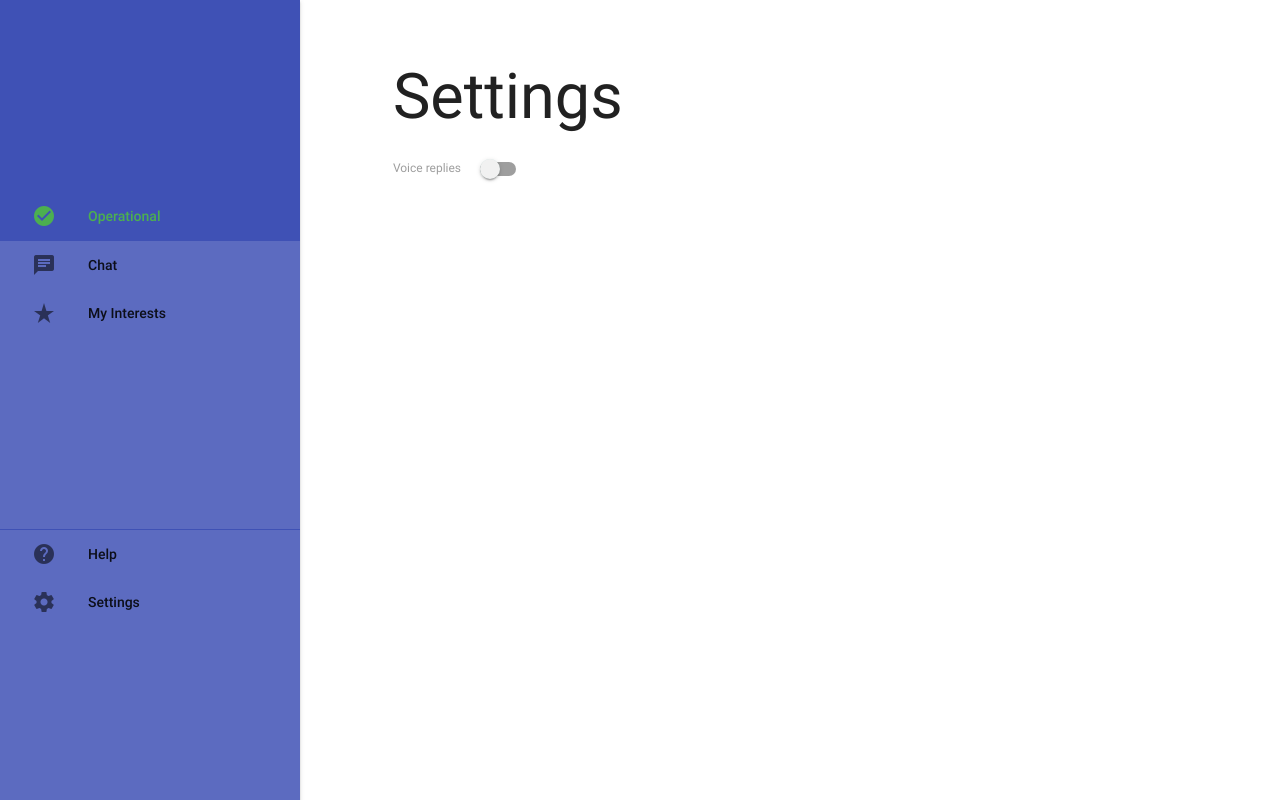
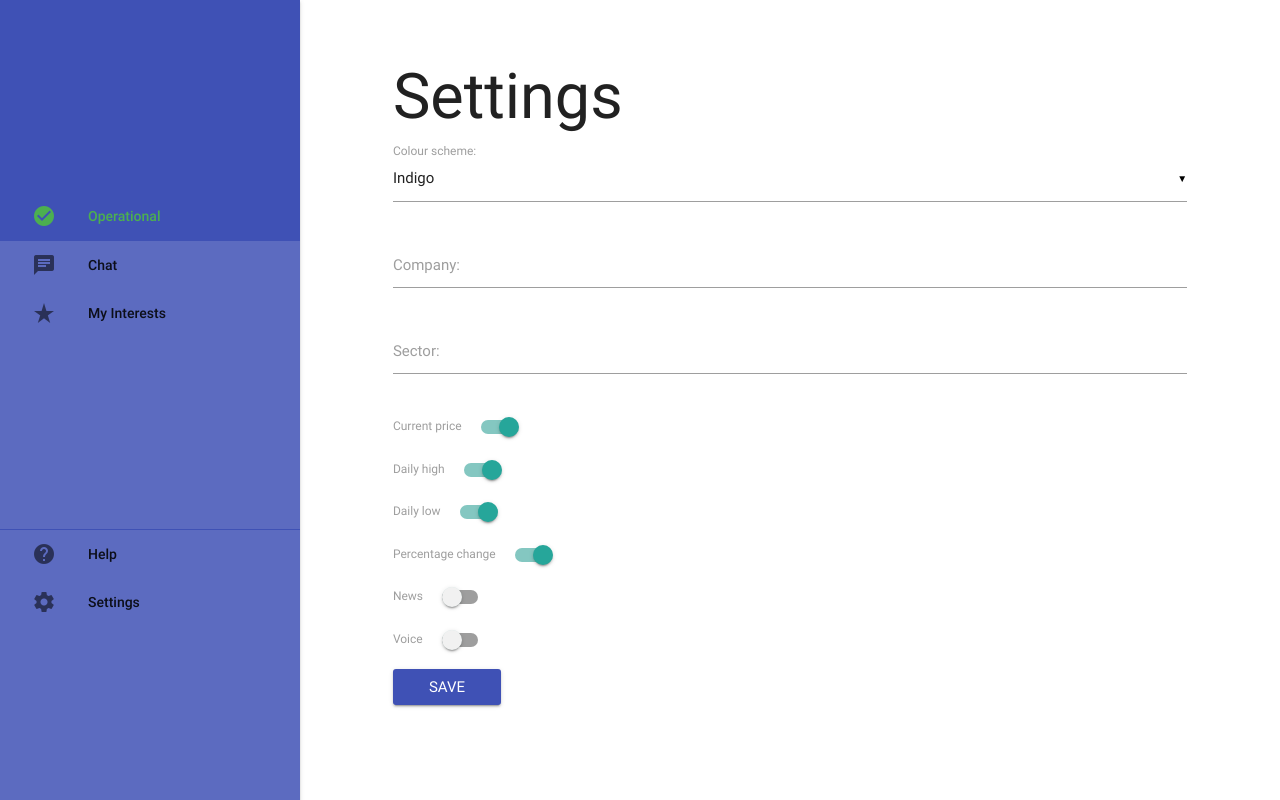
Before and after one commit to alexmotoc/projectaeora, a Django app: page /settings/ in a window 1280 px wide. Run offline with Django 3.2, Linux system fonts and the light colour scheme; some libraries are stand-ins or nearby versions.

Commit message:
Merged the FollowCompany and UserPreferences into one form and displayed it in the settings template with autocomplete fields included

```diff
--- a/webapp/bot/forms.py
+++ b/webapp/bot/forms.py
@@ -1,6 +1,6 @@
 from django import forms
 from django.forms import ModelForm
-from .models import Query, UserPreferences, FollowCompany
+from .models import Query, UserPreferences
 
 
 class QueryForm(ModelForm):
@@ -13,15 +13,9 @@ class QueryForm(ModelForm):
 
 
 class UserPreferencesForm(ModelForm):
+    company = forms.CharField(widget=forms.TextInput(attrs={'class': 'autocomplete'}), required=False)
+    sector = forms.CharField(widget=forms.TextInput(attrs={'class': 'autocomplete'}), required=False)
 
     class Meta:
         model = UserPreferences
-        fields = '__all__'
-
-
-class FollowCompanyForm(ModelForm):
-
-    class Meta:
-        model = FollowCompany
-        # TODO: Depending on the implementation these fields might be required!
-        exclude = ['sector', 'sub_sector', 'last_time_got_news']
+        exclude = ['last_time_got_news']
--- a/webapp/bot/models.py
+++ b/webapp/bot/models.py
@@ -20,10 +20,17 @@ class Response(models.Model):
         return 'Q: {}\nA: {}'.format(self.query, self.response)
 
 
-class FollowCompany(models.Model):
-    company_code = models.CharField(max_length=6)
+class UserPreferences(models.Model):
+    COLOUR_SCHEME_CHOICES = (
+        ('indigo', 'Indigo'),
+        ('dark', 'Dark'),
+        ('light', 'Light'),
+    )
+
+    colour_scheme = models.CharField(choices=COLOUR_SCHEME_CHOICES, default='indigo', max_length=40)
+
+    company = models.CharField(max_length=6)
     sector = models.CharField(max_length=40)
-    sub_sector = models.CharField(max_length=40)
 
     # The properties beneath are for if the user wants to receive them in their daily briefing.
     current_price = models.BooleanField(default=True)
@@ -31,16 +38,10 @@ class FollowCompany(models.Model):
     daily_low = models.BooleanField(default=True)
     percentage_change = models.BooleanField(default=True)
     news = models.BooleanField(default=False)
-    news_image = models.BooleanField(default=False)
 
     # Record when the user last got news so that in the future, if they want news, they will only get news that they
     # haven't already seen,
     last_time_got_news = models.DateField(datetime.date.today())
 
-
-class UserPreferences(models.Model):
-    # TODO: Add choices for the model!
-    colour_scheme = models.CharField(default='default', max_length=40)
-
     # Defaults to False = text, True = respond with voice.
-    voice_or_text = models.BooleanField(default=False)
+    voice = models.BooleanField(default=False)
--- a/webapp/bot/static/js/settings.js
+++ b/webapp/bot/static/js/settings.js
@@ -0,0 +1,33 @@
+$(document).ready(function() {
+    $('select').material_select();
+
+    $.ajax({
+        url: '/ajax/getcompanies',
+        success: function(result) {
+            var data = {};
+            for (var key in eval(result)) {
+                data[key] = null;
+            }
+
+            $('#id_company').autocomplete({
+                data: data,
+                limit: 10
+            });
+        }
+    });
+
+    $.ajax({
+        url: '/ajax/getsectors',
+        success: function(result) {
+          var data = {};
+          for (var key in eval(result)) {
+              data[key] = null;
+          }
+
+            $('#id_sector').autocomplete({
+                data: data,
+                limit: 10
+            });
+        }
+    });
+});
--- a/webapp/bot/templates/settings.html
+++ b/webapp/bot/templates/settings.html
@@ -22,15 +22,84 @@
         <div class="row">
           <div class="col s10 offset-s1">
             <h1>Settings</h1>
+            <form action="/settings/" method="post">
+              {% csrf_token %}
+              <div class="row">
+                <div class="input-field">
+                  {{ form.colour_scheme }}
+                  {{ form.colour_scheme.label_tag }}
+                </div>
+              </div>
+              <div class="row">
+                  <div class="input-field">
+                      {{ form.company }}
+                      {{ form.company.label_tag }}
+                  </div>
+              </div>
+              <div class="row">
+                  <div class="input-field">
+                      {{ form.sector }}
+                      {{ form.sector.label_tag }}
+                  </div>
+              </div>
               <div class="row">
                 <div class="switch">
                   <label>
-                  Voice replies
-                  <input type="checkbox">
+                    {{ form.current_price.label }}
+                    {{ form.current_price }}
                     <span class="lever"></span>
                   </label>
                 </div>
               </div>
+              <div class="row">
+                <div class="switch">
+                  <label>
+                    {{ form.daily_high.label }}
+                    {{ form.daily_high }}
+                    <span class="lever"></span>
+                  </label>
+                </div>
+              </div>
+              <div class="row">
+                <div class="switch">
+                  <label>
+                    {{ form.daily_low.label }}
+                    {{ form.daily_low }}
+                    <span class="lever"></span>
+                  </label>
+                </div>
+              </div>
+              <div class="row">
+                <div class="switch">
+                  <label>
+                    {{ form.percentage_change.label }}
+                    {{ form.percentage_change }}
+                    <span class="lever"></span>
+                  </label>
+                </div>
+              </div>
+              <div class="row">
+                <div class="switch">
+                  <label>
+                    {{ form.news.label }}
+                    {{ form.news }}
+                    <span class="lever"></span>
+                  </label>
+                </div>
+              </div>
+              <div class="row">
+                <div class="switch">
+                  <label>
+                    {{ form.voice.label }}
+                    {{ form.voice }}
+                    <span class="lever"></span>
+                  </label>
+                </div>
+              </div>
+              <div class="row">
+                <input class="waves-effect waves-light btn indigo" type="submit" name="update-preferences" value="Save">
+              </div>
+            </form>
           </div>
         </div>
       </main>
@@ -39,5 +108,6 @@
       <script type="text/javascript" src="https://code.jquery.com/jquery-3.2.1.min.js"></script>
       <script type="text/javascript" src="{% static "js/materialize.min.js" %}"></script>
       <script type="text/javascript" src="{% static "js/sidebar.js" %}"></script>
+      <script type="text/javascript" src="{% static "js/settings.js" %}"></script>
     </body>
   </html>
--- a/webapp/bot/views.py
+++ b/webapp/bot/views.py
@@ -1,7 +1,7 @@
 from django.http import JsonResponse
 from django.shortcuts import render
 
-from .forms import QueryForm
+from .forms import QueryForm, UserPreferencesForm
 from bot.logic import intents
 from .models import Response
 
@@ -67,4 +67,19 @@ def chat(request):
         return render(request, 'chat.html', {'form': form, 'history': history})
 
 def settings(request):
-    return render(request, 'settings.html')
+    if request.method == 'POST':
+        form = UserPreferencesForm(request.POST)
+    else:
+        form = UserPreferencesForm()
+
+    return render(request, 'settings.html', {'form': form})
+
+def get_companies(request):
+    with open(os.path.dirname(__file__) + '/' + '/../../scraper/data/profiles.json') as f:
+        companies = json.load(f)
+        return JsonResponse(companies)
+
+def get_sectors(request):
+    with open(os.path.dirname(__file__) + '/' + '/../../scraper/data/sectors.json') as f:
+        sectors = json.load(f)
+        return JsonResponse(sectors)
--- a/webapp/webapp/urls.py
+++ b/webapp/webapp/urls.py
@@ -23,4 +23,6 @@ urlpatterns = [
     path('', views.index, name='index'),
     path('chat/', views.chat, name='chat'),
     path('settings/', views.settings, name='settings'),
+    path('ajax/getcompanies', views.get_companies, name='get-companies'),
+    path('ajax/getsectors', views.get_sectors, name='get-sectors'),
 ]
```
Lines whose indentation alone changed are shown as unchanged.
